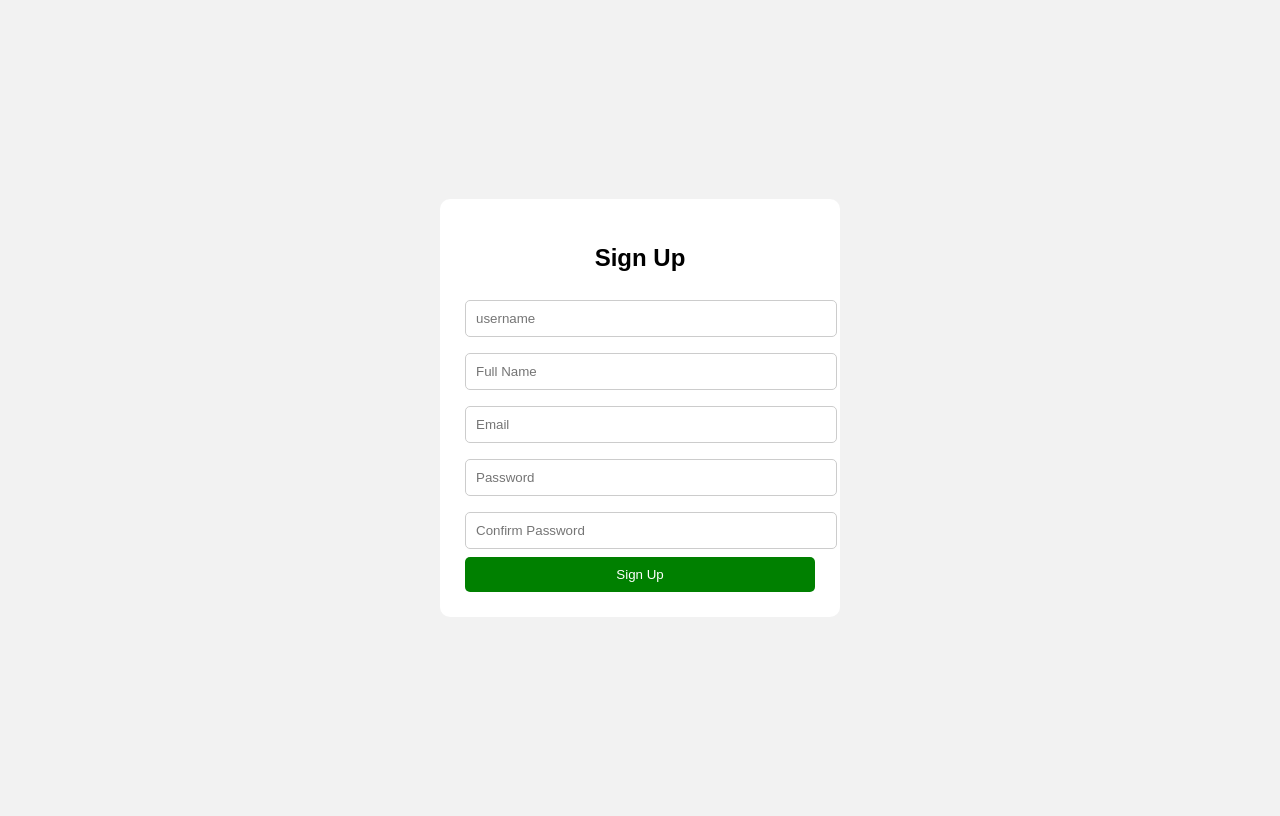
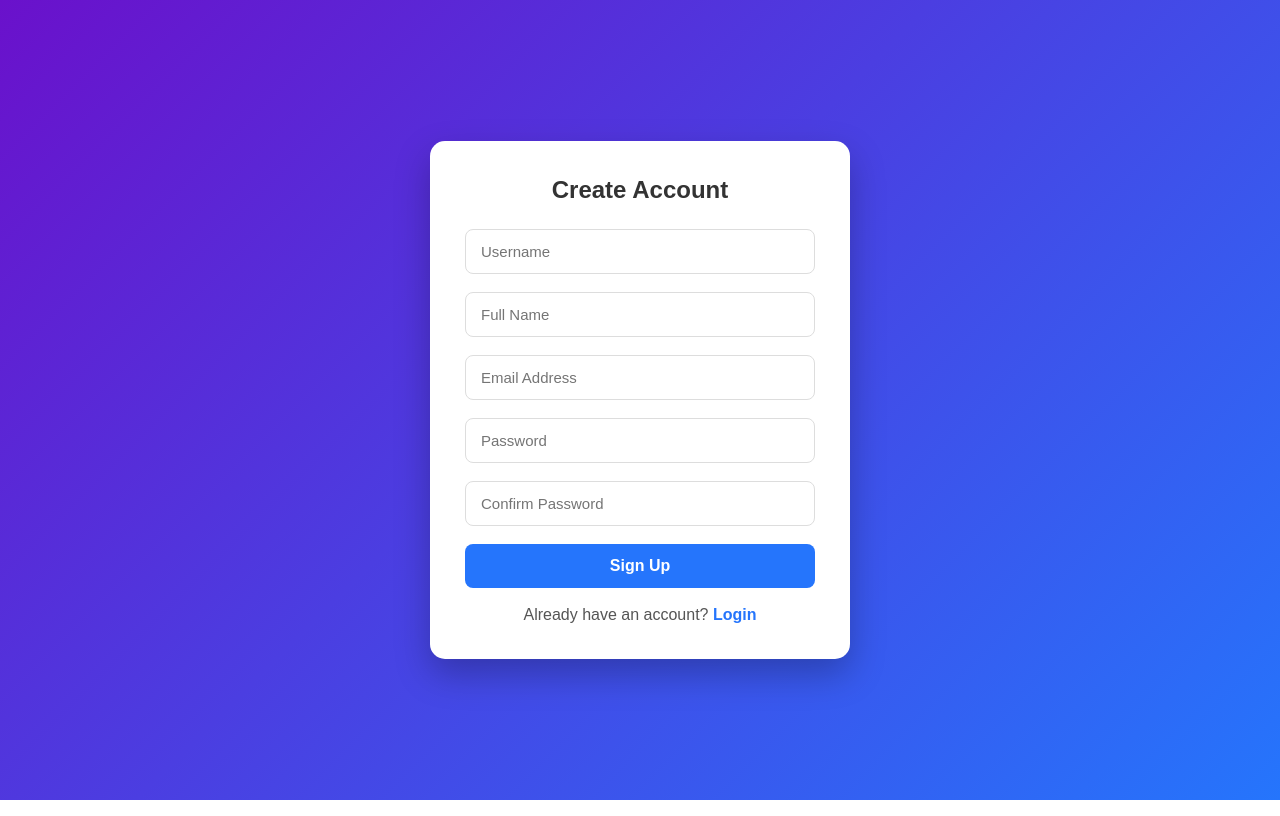
Before and after one commit to rijogit007/social_media, a Django app: page /signup in a window 1280 px wide. Run offline with Django 4.2, Linux system fonts and the light colour scheme.

Commit message:
login page

```diff
--- a/socialbook/core/templates/signup.html
+++ b/socialbook/core/templates/signup.html
@@ -1,71 +1,146 @@
 <!DOCTYPE html>
-<html>
+<html lang="en">
 <head>
+<meta charset="UTF-8">
+<meta name="viewport" content="width=device-width, initial-scale=1.0">
 <title>Sign Up</title>
+
 <style>
-        body {
-            font-family: Arial, sans-serif;
-            background-color: #f2f2f2;
-            display: flex;
-            justify-content: center;
-            align-items: center;
-            height: 100vh;
+*{
+    margin:0;
+    padding:0;
+    box-sizing:border-box;
+    font-family:Arial, Helvetica, sans-serif;
 }
 
-        .signup-box {
-            background: white;
-            padding: 25px;
-            border-radius: 10px;
-            width: 350px;
+body{
+    display:flex;
+    justify-content:center;
+    align-items:center;
+    min-height:100vh;
+    background:linear-gradient(135deg,#6a11cb,#2575fc);
 }
 
-        input {
-            width: 100%;
-            padding: 10px;
-            margin: 8px 0;
-            border: 1px solid #ccc;
-            border-radius: 5px;
+.signup-box{
+    width:420px;
+    background:#fff;
+    padding:35px;
+    border-radius:15px;
+    box-shadow:0 15px 35px rgba(0,0,0,.25);
 }
 
-        button {
-            width: 100%;
-            padding: 10px;
-            background: green;
-            color: white;
-            border: none;
-            border-radius: 5px;
-            cursor: pointer;
+.signup-box h2{
+    text-align:center;
+    color:#333;
+    margin-bottom:25px;
 }
 
-        h2 {
-            text-align: center;
+.input-box{
+    margin-bottom:18px;
+}
+
+.input-box input{
+    width:100%;
+    padding:13px 15px;
+    border:1px solid #ddd;
+    border-radius:8px;
+    font-size:15px;
+    transition:.3s;
+}
+
+.input-box input:focus{
+    border-color:#2575fc;
+    outline:none;
+    box-shadow:0 0 8px rgba(37,117,252,.3);
+}
+
+button{
+    width:100%;
+    padding:13px;
+    background:#2575fc;
+    color:#fff;
+    border:none;
+    border-radius:8px;
+    font-size:16px;
+    font-weight:bold;
+    cursor:pointer;
+    transition:.3s;
+}
+
+button:hover{
+    background:#1557d6;
+}
+
+.message{
+    background:#ffecec;
+    color:#d8000c;
+    padding:10px;
+    border-left:5px solid #d8000c;
+    border-radius:6px;
+    margin-bottom:15px;
+}
+
+.login-link{
+    text-align:center;
+    margin-top:18px;
+    color:#555;
+}
+
+.login-link a{
+    color:#2575fc;
+    text-decoration:none;
+    font-weight:bold;
+}
+
+.login-link a:hover{
+    text-decoration:underline;
 }
 </style>
 </head>
+
 <body>
+
+<div class="signup-box">
+
+    <h2>Create Account</h2>
+
     {% for message in messages %}
+        <div class="message">
+            {{ message }}
+        </div>
+    {% endfor %}
 
-<h5>{{message}}</h5>
-
-{% endfor %}
-<div class="signup-box">
-    <h2>Sign Up</h2>
-
-    <form action=""  method="POST">
+    <form method="POST">
         {% csrf_token %}
 
-         <input type="text" name="user_name"  placeholder="username" required>
+        <div class="input-box">
+            <input type="text" name="user_name" placeholder="Username" required>
+        </div>
 
-        <input type="text" name="first_name"  placeholder="Full Name" required>
+        <div class="input-box">
+            <input type="text" name="first_name" placeholder="Full Name" required>
+        </div>
 
-        <input type="email" name="email" placeholder="Email" required>
+        <div class="input-box">
+            <input type="email" name="email" placeholder="Email Address" required>
+        </div>
 
+        <div class="input-box">
             <input type="password" name="password1" placeholder="Password" required>
+        </div>
 
+        <div class="input-box">
             <input type="password" name="password2" placeholder="Confirm Password" required>
+        </div>
 
         <button type="submit">Sign Up</button>
     </form>
+
+    <div class="login-link">
+        Already have an account?
+        <a href="{% url 'signin' %}">Login</a>
+    </div>
+
 </div>
 
 </body>
```
Lines whose indentation alone changed are shown as unchanged.
